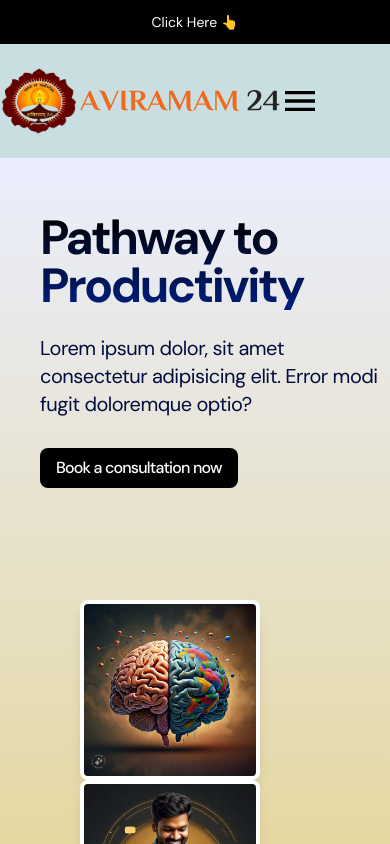
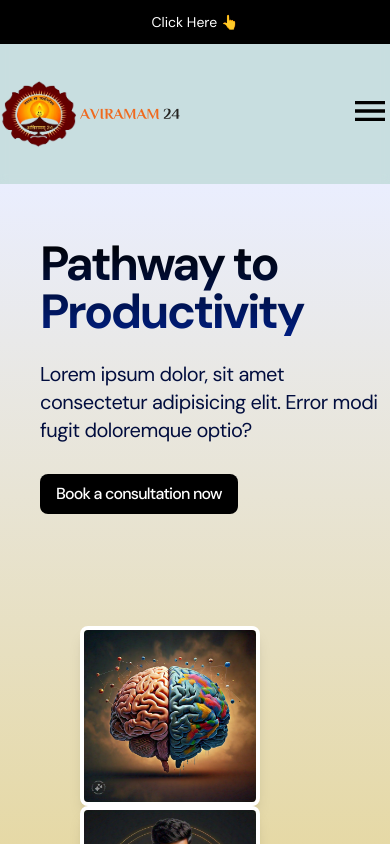
Before and after one commit to thisissuman/aviramana-24, a Next.js app: page / in a window 390 px wide. Shown: the top 844 px of the page. Built offline with nearby package versions, Linux system fonts and the light colour scheme.

Commit message:
header fixed

```diff
--- a/src/app/sections/Header.tsx
+++ b/src/app/sections/Header.tsx
@@ -1,6 +1,6 @@
 "use client";
 import React, { useState, useEffect } from "react";
-import { motion } from "framer-motion";
+import { motion, AnimatePresence } from "framer-motion";
 import Image from "next/image";
 import { IoMdMenu, IoMdClose } from "react-icons/io";
 import { IoIosCall } from "react-icons/io";
@@ -40,7 +40,21 @@ const Header = () => {
   }, []);
 
   return (
-    <header className="sticky top-0 backdrop-blur-sm z-20">
+    <>
+      {/* Overlay when menu is open */}
+      <AnimatePresence>
+        {menuOpen && (
+          <motion.div
+            initial={{ opacity: 0 }}
+            animate={{ opacity: 0.5 }}
+            exit={{ opacity: 0 }}
+            className="fixed inset-0 bg-black z-10"
+            onClick={() => setMenuOpen(false)}
+          />
+        )}
+      </AnimatePresence>
+
+      <header className="sticky top-0 backdrop-blur-sm z-20 ">
         {/* Top bar */}
         <div className="flex justify-center items-center py-3 bg-black text-white text-sm gap-3">
           <p className="text-white/60 hidden md:block philosopher-bold">
@@ -54,11 +68,15 @@ const Header = () => {
         {/* Main Header */}
         <div className="py-5">
           <div className="container md:mx-auto">
-          <div className="flex items-center md:justify-between">
+            <div className="flex items-center justify-between">
               {/* Logo Section */}
               <div className="flex items-center">
                 <Image src={logo} alt="logo" height={80} width={80} />
-              <Image src={aviramam24} alt="logo" height={200} width={200} />
+                <Image
+                  src={aviramam24}
+                  alt="logo"
+                  className="h-[100px] w-[100px] md:h-[20px] md:w-[200px]"
+                />
                 <div className="hidden md:flex px-10 items-center">
                   <IoIosCall className="h-5 w-5 fill-black" />
                   <p className="text-orange-600 pl-3">
@@ -68,20 +86,14 @@ const Header = () => {
               </div>
 
               {/* Menu Icon for Mobile */}
-
-
               <div className="md:hidden">
-              {menuOpen ? (
-                <IoMdClose
-                  className="h-10 w-10 fill-black cursor-pointer z-50"
-                  onClick={() => setMenuOpen(false)}
-                />
-              ) : (
-                <IoMdMenu
-                  className="h-10 w-10 fill-black cursor-pointer"
-                  onClick={() => setMenuOpen(true)}
-                />
-              )}
+                <button
+                  onClick={() => setMenuOpen(!menuOpen)}
+                  className="focus:outline-none"
+                  aria-label={menuOpen ? "Close Menu" : "Open Menu"}
+                >
+                  {!menuOpen && <IoMdMenu className="h-10 w-10 text-black" />}
+                </button>
               </div>
 
               {/* Navbar Links for Desktop */}
@@ -116,22 +128,21 @@ const Header = () => {
         </div>
 
         {/* Mobile Menu */}
+        <AnimatePresence>
           {menuOpen && (
             <motion.div
               initial={{ x: "100%" }}
-          animate={{ x: "20%" }}
+              animate={{ x: 0 }}
               exit={{ x: "100%" }}
-          className="fixed top-4 right-4 bottom-4 w-3/4 bg-black text-white z-30 p-8 shadow-lg rounded-xl"
+              transition={{ type: "tween" }}
+              className="fixed top-0 right-0 w-60%    bg-gray-800 text-white shadow-lg flex justify-between"
             >
-          {/* Close button inside menu */}
-          <div className="flex justify-end">
               <IoMdClose
-              className="h-8 w-8 fill-white cursor-pointer mb-6"
-              onClick={() => setMenuOpen(false)}
+                className="h-10 w-10 text-white  bg-red-600"
+                onClick={() => setMenuOpen(!menuOpen)}
               />
-          </div>
-
-          <nav className="flex flex-col gap-6 text-white philosopher-bold bg-slate-500">
+              {/* Close button is now handled in the main header */}
+              <nav className="flex flex-col gap-6 px-6 mt-10 pb-10 bg-gray-800 rounded-md">
                 {[
                   "About Us",
                   "Programme",
@@ -144,8 +155,10 @@ const Header = () => {
                     <motion.a
                       key={index}
                       className={`cursor-pointer ${
-                    activeSection === sectionId ? "text-orange-500" : ""
-                  }`}
+                        activeSection === sectionId
+                          ? "text-orange-500"
+                          : "text-white"
+                      } text-lg`}
                       onClick={() => handleScroll(sectionId)}
                       whileHover={{ scale: 1.1 }}
                     >
@@ -162,7 +175,9 @@ const Header = () => {
               </nav>
             </motion.div>
           )}
+        </AnimatePresence>
       </header>
+    </>
   );
 };
 
```
Lines whose indentation alone changed are shown as unchanged.
